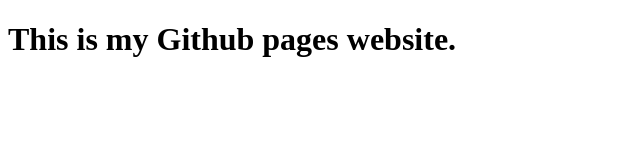
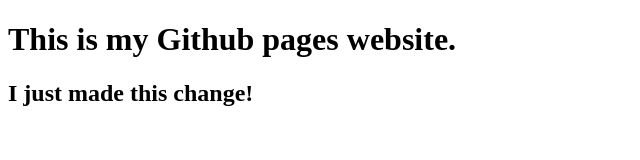
Before and after one commit to ahmedhamdto2004/ahmedhamdto2004.github.io, a plain HTML site: page index.html in a window 1280 px wide. Shown: the whole page, without its empty margins (0-640 px from the left). Drawn offline with Linux system fonts and the light colour scheme.

Commit message:
Made a change

```diff
--- a/index.html
+++ b/index.html
@@ -7,5 +7,6 @@
 </head>
 <body>
     <h1>This is my Github pages website.</h1>
+    <h2>I just made this change!</h2>
 </body>
 </html>
```
